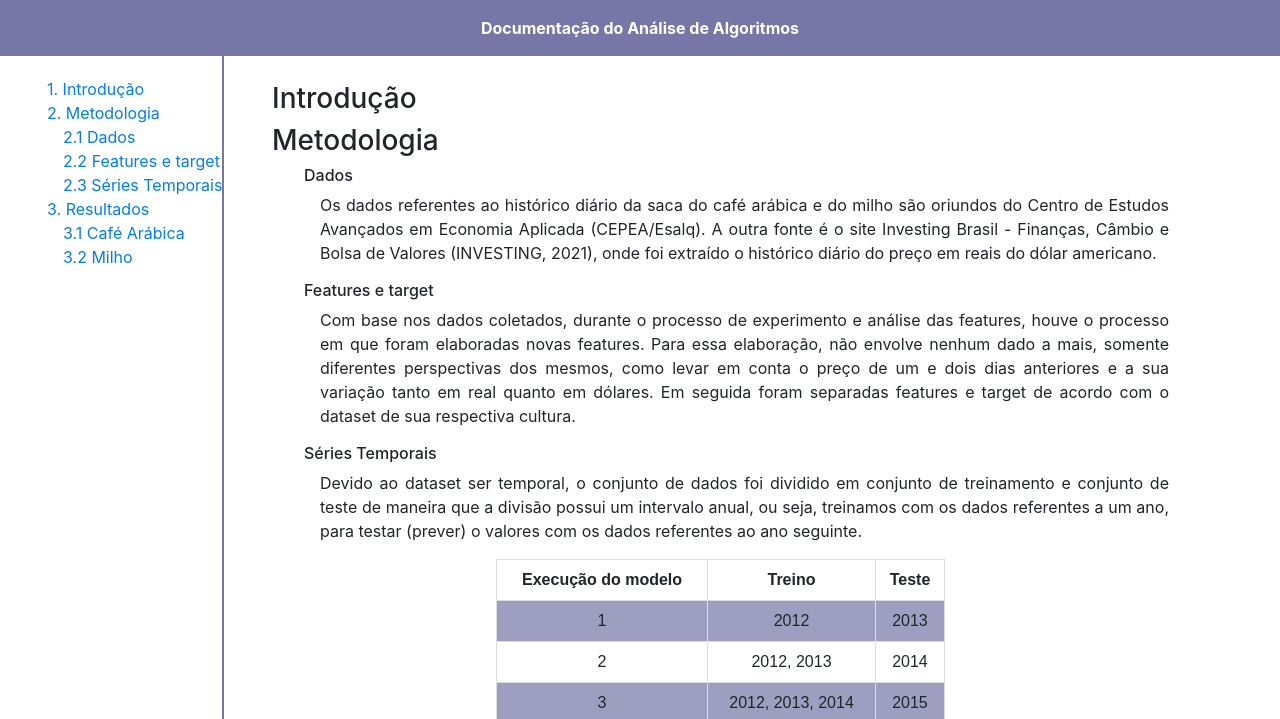
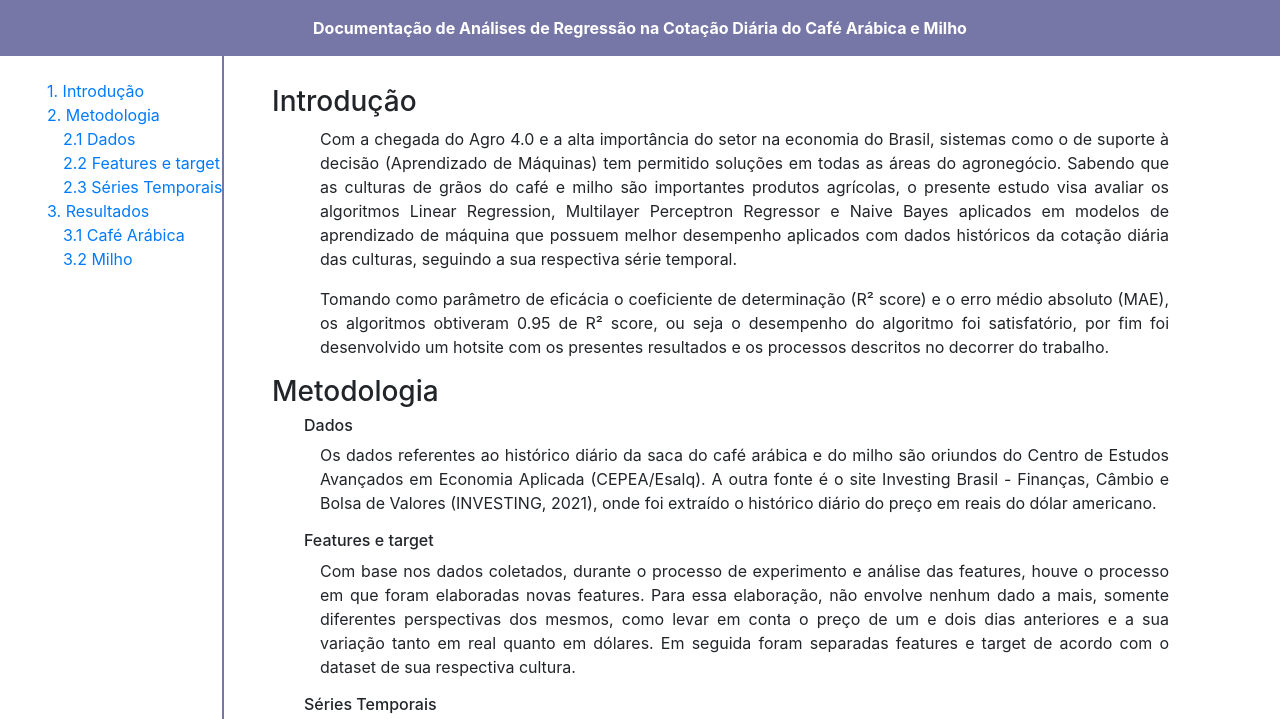
Before and after one commit to MTeodoroV/Tcc-bdag, a plain HTML site: page hotsite/page/index.html in a window 1280 px wide. Shown: the top 719 px of the page. Drawn offline with nearby package versions, Linux system fonts and the light colour scheme.

Commit message:
Finalizando

```diff
--- a/hotsite/css/index.css
+++ b/hotsite/css/index.css
@@ -8,7 +8,7 @@
     align-items: center;
     color: White;
     font-weight: bold;
-    /* z-index:1000; */
+    z-index:1000;
 }
 
 .page{
--- a/hotsite/page/index.html
+++ b/hotsite/page/index.html
@@ -8,7 +8,7 @@
 <link rel="stylesheet" href="../css/index.css">
 
 <header>
-    <div class="header" >Documentação do Análise de Algoritmos</div>
+    <div class="header" >Documentação de Análises de Regressão na Cotação Diária do Café Arábica e Milho</div>
 </header>
 
 <body>
@@ -31,6 +31,23 @@
 
             <div class="col-10 col-sm-8 col-md-10 content pt-4 pl-5">
                 <h3><a name="Introdução"></a>Introdução</h3>
+                    <p>
+                        Com a chegada do Agro 4.0 e a alta importância do setor na economia do Brasil,
+                        sistemas como o de suporte à decisão (Aprendizado de Máquinas) tem permitido
+                        soluções em todas as áreas do agronegócio. Sabendo que as culturas de grãos
+                        do café e milho são importantes produtos agrícolas, o presente estudo visa
+                        avaliar os algoritmos Linear Regression, Multilayer Perceptron Regressor e
+                        Naive Bayes aplicados em modelos de aprendizado de máquina que possuem melhor
+                        desempenho aplicados com dados históricos da cotação diária das culturas,
+                        seguindo a sua respectiva série temporal.
+                    </p>
+                    <p>
+                        Tomando como parâmetro de eficácia
+                        o coeficiente de determinação (R² score) e o erro médio absoluto (MAE), os
+                        algoritmos obtiveram 0.95 de R² score, ou seja o desempenho do algoritmo foi
+                        satisfatório, por fim foi desenvolvido um hotsite com os presentes resultados
+                        e os processos descritos no decorrer do trabalho.
+                    </p>
                 <h3><a name="Metodologia"></a>Metodologia</h3>
                     <h6><a name="Dados" class="subTitle"></a>Dados</h6>
                         <p>
```
